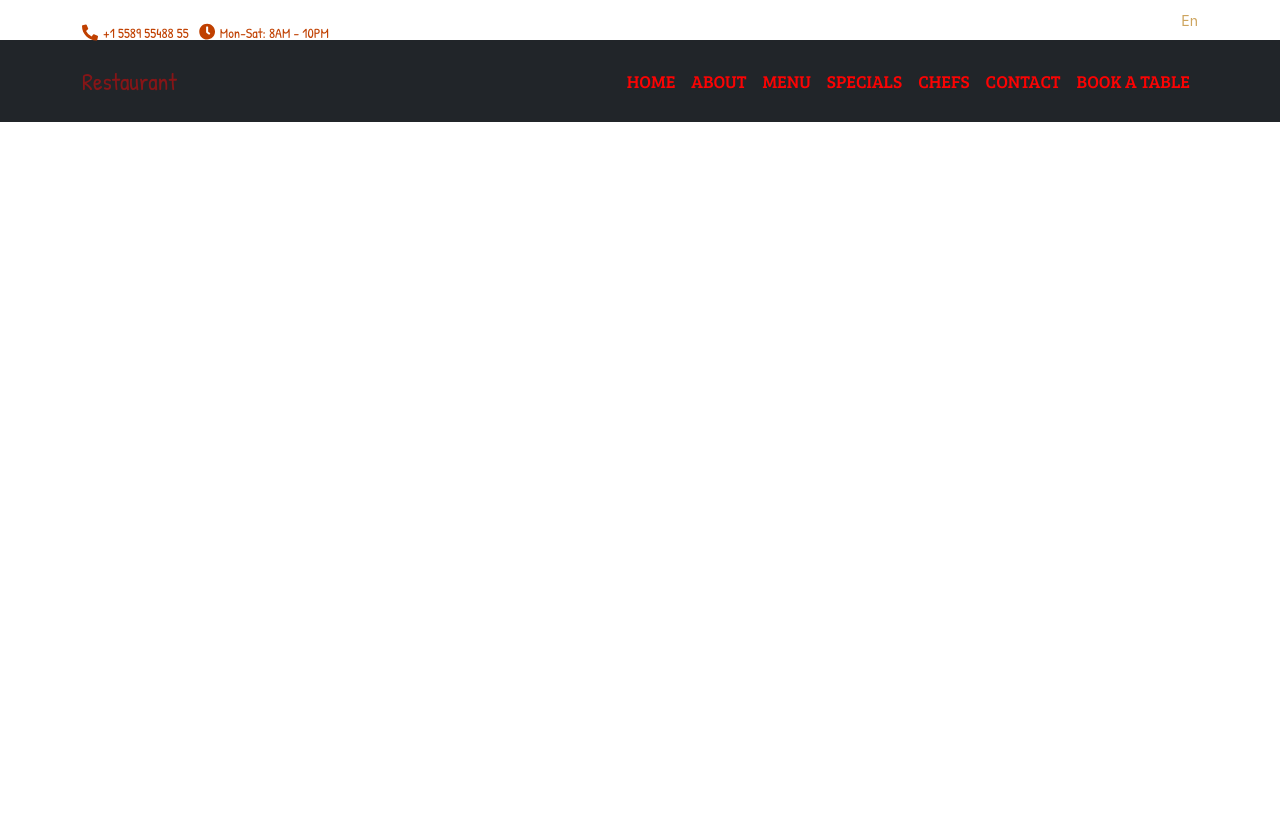
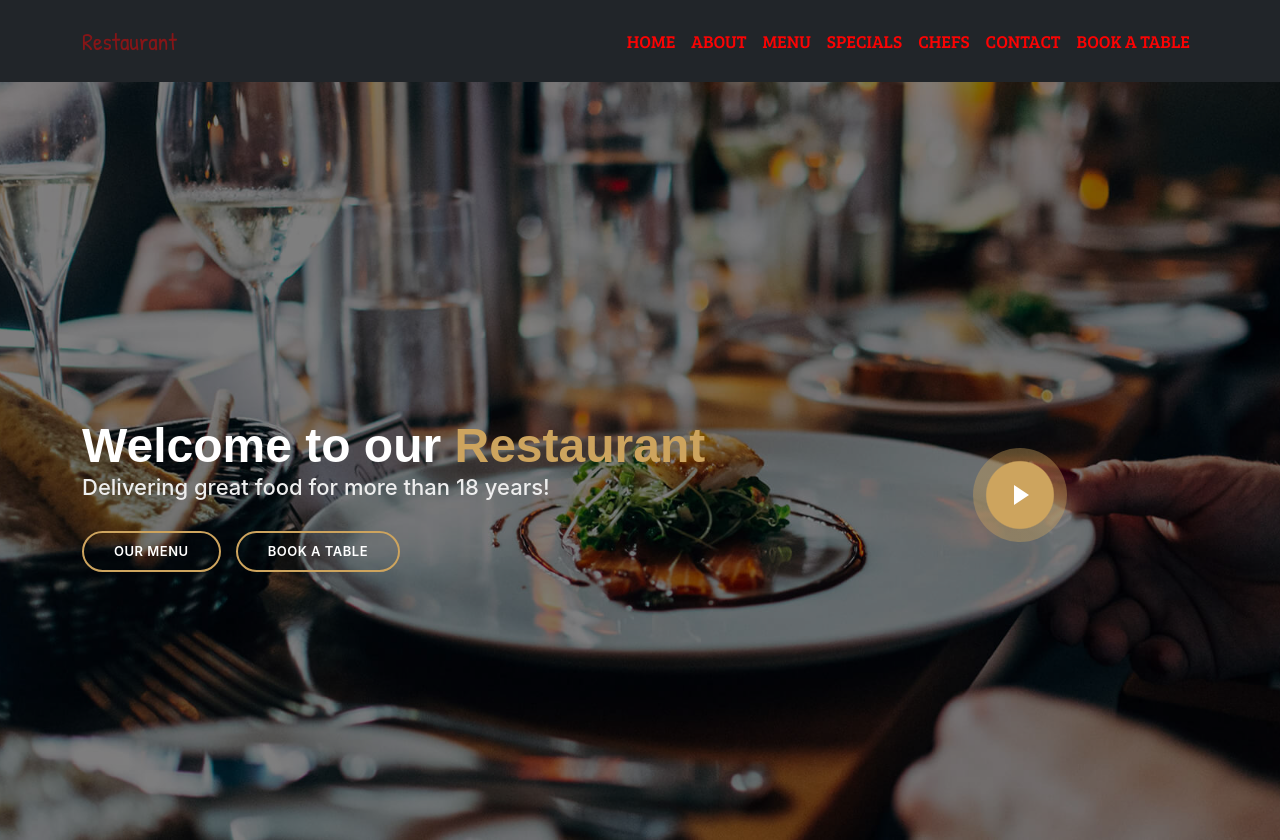
Before and after one commit to SamuelNjenga/restaurant_frontend, a React (Create React App) app: page / in a window 1280 px wide. Before the commit the page ends 800 px from the top, so only its background shows below. Built offline with nearby package versions, Linux system fonts and the light colour scheme.

Commit message:
feat: create pages directory and add Main.js and create Home directory with Home.js

```diff
--- a/src/App.js
+++ b/src/App.js
@@ -5,6 +5,8 @@ import TopNavbar from "./components/top-navbar/TopNavbar";
 
 import "bootstrap/dist/css/bootstrap.min.css";
 import Navigation from "./components/header/Navigation";
+import Main from "./components/pages/Main";
+
 
 const App = () => {
   return (
@@ -12,7 +14,9 @@ const App = () => {
       <Router>
         <TopNavbar />
         <Navigation />
-        <Routes></Routes>
+        <Routes>
+          <Route path="/" element={<Main />} />{" "}
+        </Routes>
       </Router>
     </div>
   );
--- a/src/components/header/Navigation.js
+++ b/src/components/header/Navigation.js
@@ -27,6 +27,7 @@ const Navigation = () => {
   return (
     <div className="navbar-div">
       <Navbar
+        fixed="top"
         collapseOnSelect
         expand="lg"
         bg="dark"
--- /dev/null
+++ b/src/components/home/Home.css
@@ -0,0 +1,190 @@
+/*--------------------------------------------------------------
+# Hero Section
+--------------------------------------------------------------*/
+#hero {
+  width: 100%;
+  height: 100vh;
+  background: url("../../../public/assets/img/hero-bg.jpg") top center;
+  background-size: cover;
+  position: relative;
+  padding: 0;
+}
+#hero:before {
+  content: "";
+  background: rgba(0, 0, 0, 0.5);
+  position: absolute;
+  bottom: 0;
+  top: 0;
+  left: 0;
+  right: 0;
+}
+#hero .container {
+  padding-top: 110px;
+}
+@media (max-width: 992px) {
+  #hero .container {
+    padding-top: 98px;
+  }
+}
+#hero h1 {
+  margin: 0;
+  font-size: 48px;
+  font-weight: 700;
+  line-height: 56px;
+  color: #fff;
+  font-family: "Poppins", sans-serif;
+}
+#hero h1 span {
+  color: #cda45e;
+}
+#hero h2 {
+  color: #eee;
+  margin-bottom: 10px 0 0 0;
+  font-size: 22px;
+}
+#hero .btns {
+  margin-top: 30px;
+}
+#hero .btn-menu,
+#hero .btn-book {
+  font-weight: 600;
+  font-size: 13px;
+  letter-spacing: 0.5px;
+  text-transform: uppercase;
+  display: inline-block;
+  padding: 12px 30px;
+  border-radius: 50px;
+  transition: 0.3s;
+  line-height: 1;
+  color: white;
+  border: 2px solid #cda45e;
+}
+#hero .btn-menu:hover,
+#hero .btn-book:hover {
+  background: #cda45e;
+  color: #fff;
+}
+#hero .btn-book {
+  margin-left: 15px;
+}
+#hero .play-btn {
+  width: 94px;
+  height: 94px;
+  background: radial-gradient(#cda45e 50%, rgba(205, 164, 94, 0.4) 52%);
+  border-radius: 50%;
+  display: block;
+  position: relative;
+  overflow: hidden;
+}
+#hero .play-btn::after {
+  content: "";
+  position: absolute;
+  left: 50%;
+  top: 50%;
+  transform: translateX(-40%) translateY(-50%);
+  width: 0;
+  height: 0;
+  border-top: 10px solid transparent;
+  border-bottom: 10px solid transparent;
+  border-left: 15px solid #fff;
+  z-index: 100;
+  transition: all 400ms cubic-bezier(0.55, 0.055, 0.675, 0.19);
+}
+#hero .play-btn::before {
+  content: "";
+  position: absolute;
+  width: 120px;
+  height: 120px;
+  -webkit-animation-delay: 0s;
+  animation-delay: 0s;
+  -webkit-animation: pulsate-btn 2s;
+  animation: pulsate-btn 2s;
+  -webkit-animation-direction: forwards;
+  animation-direction: forwards;
+  -webkit-animation-iteration-count: infinite;
+  animation-iteration-count: infinite;
+  -webkit-animation-timing-function: steps;
+  animation-timing-function: steps;
+  opacity: 1;
+  border-radius: 50%;
+  border: 5px solid rgba(205, 164, 94, 0.7);
+  top: -15%;
+  left: -15%;
+  background: rgba(198, 16, 0, 0);
+}
+#hero .play-btn:hover::after {
+  border-left: 15px solid #cda45e;
+  transform: scale(20);
+}
+#hero .play-btn:hover::before {
+  content: "";
+  position: absolute;
+  left: 50%;
+  top: 50%;
+  transform: translateX(-40%) translateY(-50%);
+  width: 0;
+  height: 0;
+  border: none;
+  border-top: 10px solid transparent;
+  border-bottom: 10px solid transparent;
+  border-left: 15px solid #fff;
+  z-index: 200;
+  -webkit-animation: none;
+  animation: none;
+  border-radius: 0;
+}
+@media (min-width: 1024px) {
+  #hero {
+    background-attachment: fixed;
+  }
+}
+@media (max-width: 992px) {
+  #hero .play-btn {
+    margin-top: 30px;
+  }
+}
+@media (max-height: 500px) {
+  #hero {
+    height: auto;
+  }
+  #hero .container {
+    padding-top: 130px;
+    padding-bottom: 60px;
+  }
+}
+@media (max-width: 768px) {
+  #hero h1 {
+    font-size: 28px;
+    line-height: 36px;
+  }
+  #hero h2 {
+    font-size: 18px;
+    line-height: 24px;
+  }
+}
+
+@-webkit-keyframes pulsate-btn {
+  0% {
+    transform: scale(0.6, 0.6);
+    opacity: 1;
+  }
+  100% {
+    transform: scale(1, 1);
+    opacity: 0;
+  }
+}
+
+@keyframes pulsate-btn {
+  0% {
+    transform: scale(0.6, 0.6);
+    opacity: 1;
+  }
+  100% {
+    transform: scale(1, 1);
+    opacity: 0;
+  }
+}
+
+.no-text-decoration {
+  text-decoration: none;
+}
--- /dev/null
+++ b/src/components/home/Home.js
@@ -0,0 +1,51 @@
+import React from "react";
+
+import "./Home.css";
+const Home = () => {
+  return (
+    <div>
+      <section id="hero" class="d-flex align-items-center">
+        <div
+          class="container position-relative text-center text-lg-start"
+          data-aos="zoom-in"
+          data-aos-delay="100"
+        >
+          <div class="row">
+            <div class="col-lg-8">
+              <h1>
+                Welcome to our <span>Restaurant</span>
+              </h1>
+              <h2>Delivering great food for more than 18 years!</h2>
+              <div class="btns">
+                <a
+                  href="#menu"
+                  class="btn-menu animated fadeInUp scrollto no-text-decoration"
+                >
+                  Our Menu
+                </a>
+                <a
+                  href="#book-a-table"
+                  class="btn-book animated fadeInUp scrollto no-text-decoration"
+                >
+                  Book a Table
+                </a>
+              </div>
+            </div>
+            <div
+              class="col-lg-4 d-flex align-items-center justify-content-center position-relative"
+              data-aos="zoom-in"
+              data-aos-delay="200"
+            >
+              <a
+                href="https://www.youtube.com/watch?v=u6BOC7CDUTQ"
+                class="glightbox play-btn"
+              ></a>
+            </div>
+          </div>
+        </div>
+      </section>
+    </div>
+  );
+};
+
+export default Home;
--- /dev/null
+++ b/src/components/pages/Main.js
@@ -0,0 +1,12 @@
+import React from "react";
+import Home from "../home/Home";
+
+const Main = () => {
+  return (
+    <div>
+      <Home />
+    </div>
+  );
+};
+
+export default Main;
```
Also changed, not shown: public/assets/img/hero-bg.jpg (added).
